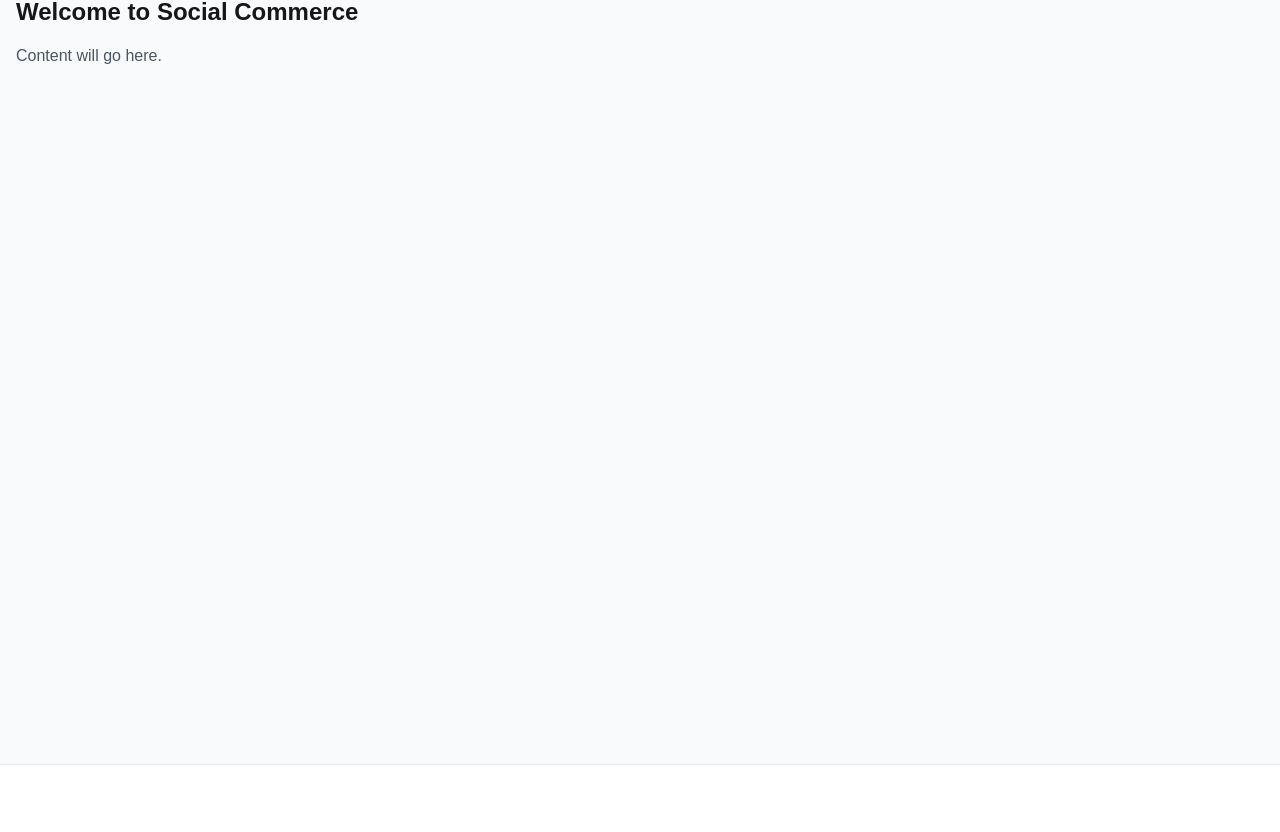
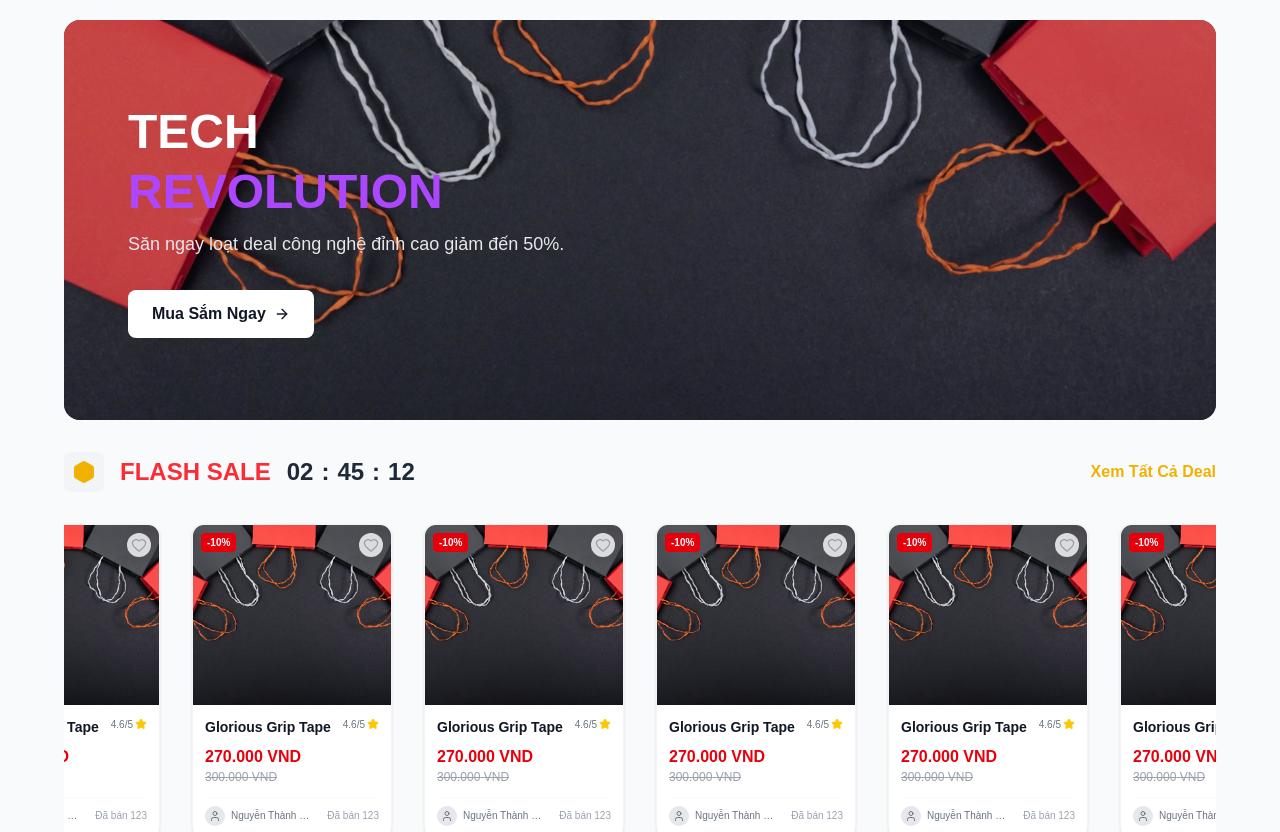
Before and after one commit to Ben2811/social-commerce, a Next.js app: page / in a window 1280 px wide. Shown: the part 158-990 px from the top of the page. Built offline with nearby package versions, Linux system fonts and the light colour scheme.

Commit message:
feat: add banner, feat: add list FLASH SALE

```diff
--- a/app/(main)/page.tsx
+++ b/app/(main)/page.tsx
@@ -1,11 +1,12 @@
+import { Banner } from "@/components/home/Banner";
+import { FlashSale } from "@/components/home/FlashSale";
+
 export default function Home() {
   return (
     <main className="min-h-screen bg-gray-50 dark:bg-zinc-900">
-      <div className="container mx-auto px-4 py-8">
-        <h1 className="text-2xl font-bold mb-4">Welcome to Social Commerce</h1>
-        <p className="text-gray-600 dark:text-gray-300">
-          Content will go here.
-        </p>
+      <div className="container mx-auto px-2 md:px-12 lg:px-16 py-8">
+        <Banner />
+        <FlashSale />
       </div>
     </main>
   );
--- /dev/null
+++ b/components/home/Banner.tsx
@@ -0,0 +1,37 @@
+import Link from "next/link";
+import Image from "next/image";
+import { ArrowRight } from "lucide-react";
+import { IMAGES } from "@/constants/images";
+
+export function Banner() {
+    return (
+        <div className="relative w-full h-[400px] bg-gray-900 overflow-hidden rounded-2xl my-6">
+            <div className="absolute inset-0 z-0">
+                <Image
+                    src={IMAGES.BANNER}
+                    alt="Tech Revolution Banner"
+                    fill
+                    className="object-cover opacity-80"
+                    priority
+                />
+            </div>
+
+            <div className="relative z-10 flex flex-col justify-center h-full px-8 md:px-16 max-w-2xl">
+                <h1 className="text-5xl font-bold text-white mb-2 leading-tight">
+                    TECH <br />
+                    <span className="text-purple-500">REVOLUTION</span>
+                </h1>
+                <p className="text-gray-200 text-lg mb-8">
+                    Săn ngay loạt deal công nghệ đỉnh cao giảm đến 50%.
+                </p>
+                <Link
+                    href="/shop"
+                    className="inline-flex items-center gap-2 bg-white text-gray-900 font-bold py-3 px-6 rounded-lg hover:bg-gray-100 transition-colors w-fit"
+                >
+                    Mua Sắm Ngay
+                    <ArrowRight className="w-4 h-4" />
+                </Link>
+            </div>
+        </div>
+    );
+}
--- /dev/null
+++ b/components/home/FlashSale.tsx
@@ -0,0 +1,42 @@
+import { Bolt } from "lucide-react";
+import { ProductCard } from "@/components/ui/ProductCard";
+import { IMAGES } from "@/constants/images";
+
+
+const MOCK_PRODUCTS = Array(6).fill({
+    title: "Glorious Grip Tape",
+    price: 270000,
+    originalPrice: 300000,
+    rating: 4.6,
+    discount: 10,
+    sold: 123,
+    author: "Nguyễn Thành Quang",
+    image: IMAGES.PRODUCT,
+});
+
+export function FlashSale() {
+    return (
+        <div className="my-8">
+            <div className="flex items-center justify-between mb-6">
+                <div className="flex items-center gap-4">
+                    <div className="w-10 h-10 bg-gray-100 rounded-lg flex items-center justify-center">
+                        <Bolt className="w-6 h-6 text-yellow-500 fill-yellow-500" />
+                    </div>
+                    <h2 className="text-2xl font-bold text-red-500 uppercase">FLASH SALE</h2>
+                    <div className="hidden md:flex items-center gap-2 text-2xl font-bold text-gray-800">
+                        <span>02</span>:<span>45</span>:<span>12</span>
+                    </div>
+                </div>
+
+                <button className="text-yellow-500 font-bold hover:underline">
+                    Xem Tất Cả Deal
+                </button>
+            </div>
+            <div className="flex gap-8 items-center justify-center overflow-x-auto pb-4 scrollbar-hide py-2">
+                {MOCK_PRODUCTS.map((product, index) => (
+                    <ProductCard key={index} {...product} />
+                ))}
+            </div>
+        </div>
+    );
+}
--- /dev/null
+++ b/components/ui/ProductCard.tsx
@@ -0,0 +1,79 @@
+import Image from "next/image";
+import { Heart, Star, User } from "lucide-react";
+
+interface ProductCardProps {
+    image: string;
+    title: string;
+    price: number;
+    originalPrice?: number;
+    rating: number;
+    discount?: number;
+    sold?: number;
+    author?: string;
+}
+
+export function ProductCard({
+    image,
+    title,
+    price,
+    originalPrice,
+    rating,
+    discount,
+    sold = 0,
+    author = "Unknown",
+}: ProductCardProps) {
+    return (
+        <div className="w-[200px] min-w-[200px] bg-white rounded-xl shadow-sm border border-gray-100 overflow-hidden flex-shrink-0 relative group cursor-pointer hover:shadow-md transition-shadow">
+            {discount && (
+                <div className="absolute top-2 left-2 bg-red-600 text-white text-[10px] font-bold px-1.5 py-0.5 rounded z-10">
+                    -{discount}%
+                </div>
+            )}
+            <button className="absolute top-2 right-2 bg-white/80 p-1 rounded-full text-gray-400 hover:text-red-500 hover:bg-white transition-colors z-10">
+                <Heart className="w-4 h-4" />
+            </button>
+
+            <div className="relative h-[180px] w-full bg-gray-100">
+                <Image
+                    src={image}
+                    alt={title}
+                    fill
+                    className="object-cover"
+                />
+            </div>
+
+            <div className="p-3">
+                <div className="flex justify-between items-start mb-2">
+                    <h3 className="text-sm font-semibold text-gray-900 line-clamp-2 flex-1 mr-2">
+                        {title}
+                    </h3>
+                    <div className="flex items-center text-[10px] font-medium text-gray-500 flex-shrink-0">
+                        <span>{rating}/5</span>
+                        <Star className="w-3 h-3 text-yellow-400 fill-yellow-400 ml-0.5" />
+                    </div>
+                </div>
+
+                <div className="mb-3">
+                    <div className="text-red-600 font-bold text-base">
+                        {price.toLocaleString('vi-VN')} VND
+                    </div>
+                    {originalPrice && (
+                        <div className="text-gray-400 text-xs line-through decoration-gray-400">
+                            {originalPrice.toLocaleString('vi-VN')} VND
+                        </div>
+                    )}
+                </div>
+
+                <div className="flex items-center justify-between pt-2 border-t border-gray-50">
+                    <div className="flex items-center gap-1.5 max-w-[60%]">
+                        <div className="w-5 h-5 rounded-full bg-gray-200 flex items-center justify-center flex-shrink-0 overflow-hidden">
+                            <User className="w-3 h-3 text-gray-500" />
+                        </div>
+                        <span className="text-[10px] text-gray-500 truncate">{author}</span>
+                    </div>
+                    <span className="text-[10px] text-gray-400 flex-shrink-0">Đã bán {sold}</span>
+                </div>
+            </div>
+        </div>
+    );
+}
--- a/constants/images.ts
+++ b/constants/images.ts
@@ -4,4 +4,6 @@ export const IMAGES = {
         FACEBOOK: "/image/icon/facebook-app-symbol.png",
         YOUTUBE: "/image/icon/youtube.png",
     },
+    BANNER: "/image/bamner/banner.jpg",
+    PRODUCT: "/image/bamner/banner.jpg",
 };
```
